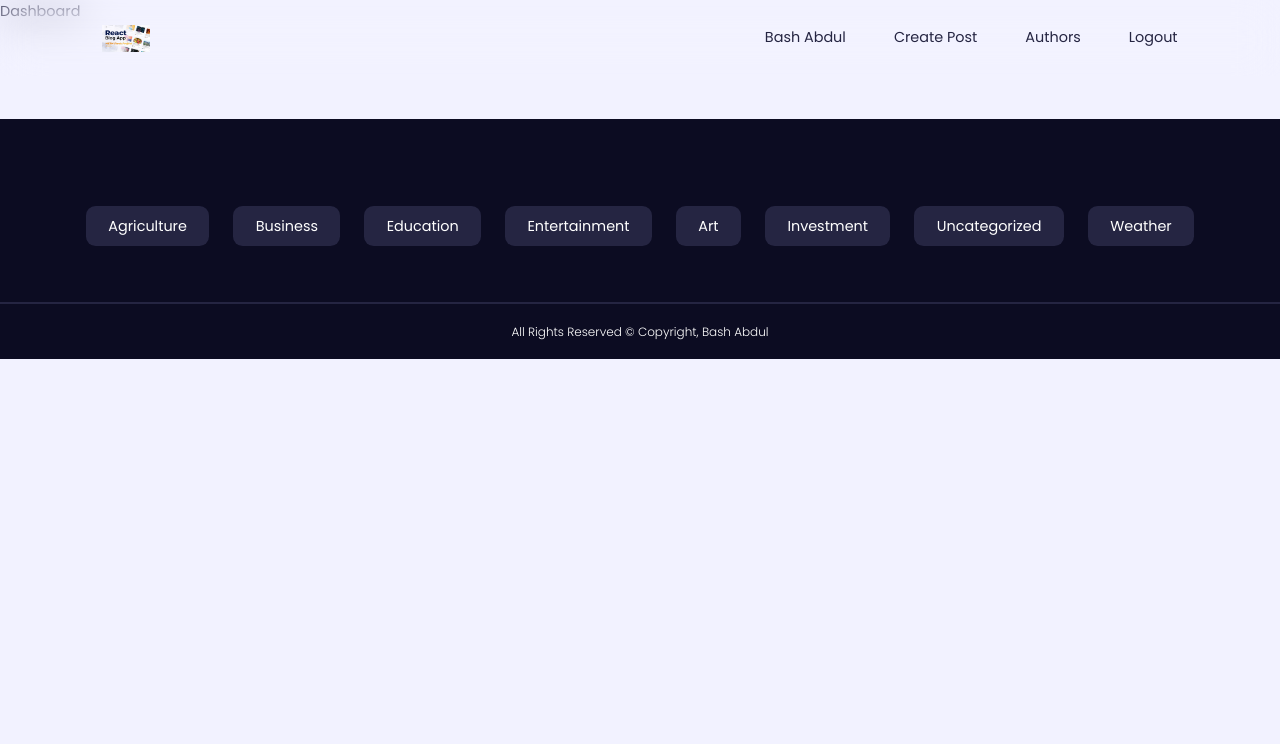
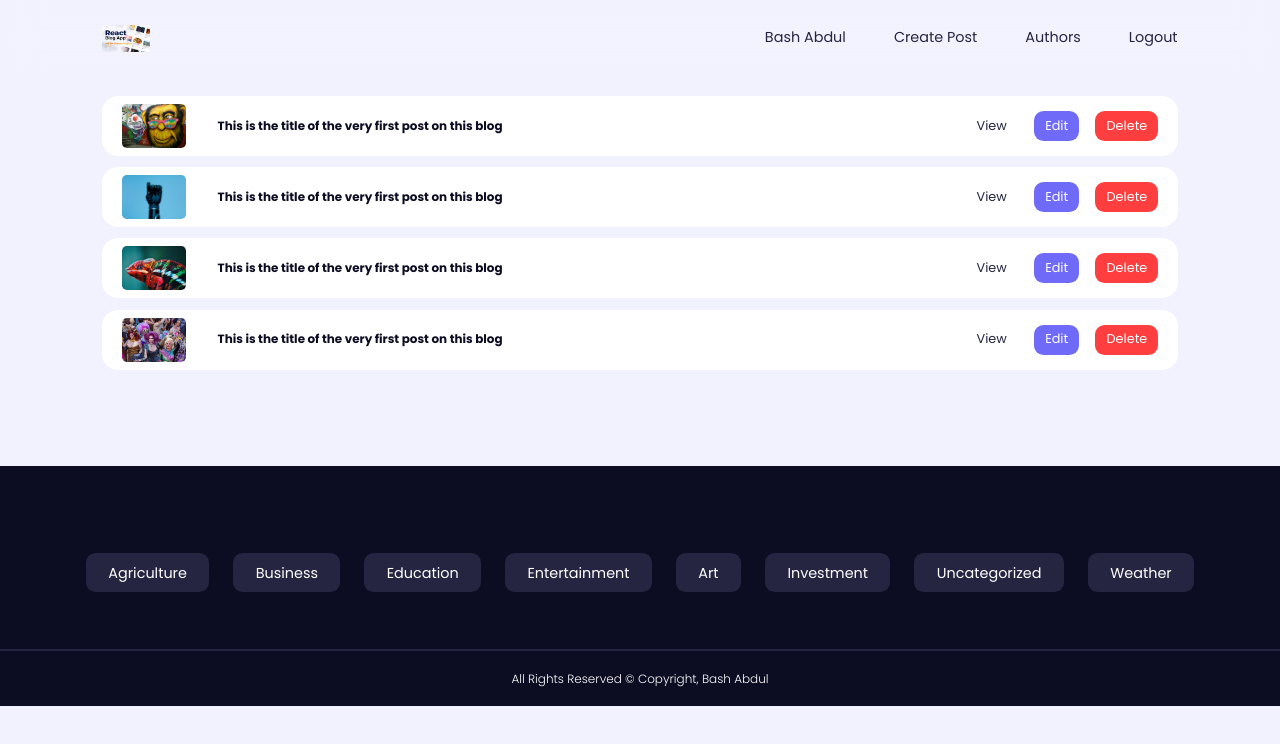
Before and after one commit to Bash-Abdul/Bloggle, a React (Vite) app in the folder client/: page /myposts/1 in a window 1280 px wide. Shown: the top 744 px of the page. Built offline with nearby package versions, Linux system fonts and the light colour scheme.

Commit message:
client side update

```diff
--- a/client/package.json
+++ b/client/package.json
@@ -13,6 +13,7 @@
     "react": "^18.3.1",
     "react-dom": "^18.3.1",
     "react-icons": "^5.4.0",
+    "react-quill": "^2.0.0",
     "react-router-dom": "^7.1.1"
   },
   "devDependencies": {
--- a/client/src/App.jsx
+++ b/client/src/App.jsx
@@ -17,6 +17,7 @@ import Dashboard from "./pages/Dashboard";
 import EditPosts from "./pages/EditPosts";
 import Logout from "./pages/Logout";
 import "./index.css";
+import DeletePosts from "./pages/DeletePosts";
 
 
 
@@ -38,6 +39,7 @@ function App() {
       <Route path="/posts/users/:id" element={<AuthorPosts/>} />
       <Route path="/myposts/:id" element={<Dashboard/>} />
       <Route path="/posts/:id/edit" element={<EditPosts/>} />
+      <Route path="/posts/:id/delete" element={<DeletePosts/>} />
       <Route path="/logout" element={<Logout/>} />
     </Routes>
     <Footer/>
--- a/client/src/index.css
+++ b/client/src/index.css
@@ -370,6 +370,13 @@ input, select, textarea{
 }
 
 
+/* CUSTOM STYLE FOR QUILL */
+.ql-editor{
+    overflow: scroll;
+    background: var(--color-white);
+    height: 10rem !important;
+}
+
 
 
 /* ============================================= AUTHORS ============================================= */
@@ -469,3 +476,40 @@ input, select, textarea{
     margin-inline: auto;
     width: var(--form-width);
 }
+
+
+
+/* ============================================= DASHBOARD ============================================= */
+.dashboard__container{
+    display: flex;
+    flex-direction: column;
+    gap: 0.7rem;
+}
+
+.dashboard__post{
+    display: flex;
+    align-items: center;
+    justify-content: space-between;
+    gap: 1rem;
+    background: var(--color-white);
+    padding: 0.5rem 1.2rem;
+    border-radius: var(--radius-3);
+}
+
+.dashboard__post-info{
+    display: flex;
+    gap: 2rem;
+    width: 100%;
+    align-items: center;
+}
+
+.dashboard__post-thumbnail{
+    width: 4rem;
+    border-radius: var(--radius-1);
+    overflow: hidden;
+}
+
+.dashboard__post-actions{
+    display: flex;
+    gap: 1rem;
+}
--- a/client/src/pages/CreatePosts.jsx
+++ b/client/src/pages/CreatePosts.jsx
@@ -1,8 +1,56 @@
-import React from 'react'
+import React, { useState } from 'react'
+import ReactQuill from 'react-quill'
+import 'react-quill/dist/quill.snow.css'
 
 const CreatePosts = () => {
+  const [title, setTitle] = useState('')
+  const [category, setCategory] = useState('Uncategorized');
+  const [description, setDescription] = useState('')
+  const [thumbnail, setThumbnail] = useState('');
+
+  const POST_CATEGORIES = [
+    "Agriculture", "Business", "Education", "Entertainment", "Art", "Investment","Uncategorized", "Weather"
+  ]
+
+  const modules = {
+    toolbar: [
+      [{'header': [1, 2, 3,4,5,6, false]}],
+      ['bold', 'italic', 'underline', 'strike', 'blockquote'],
+      [{'list': 'ordered'}, {'list':'bullet'}, {'indent':'-1'}, {'indent':'+1'}],
+      ['link', 'image'],
+      ['clean']
+    ],
+  }
+
+  const formats = [
+    'header',
+    'bold', 'italic', 'underline', 'strike', 'blockquote',
+    'list', 'bullet', 'indent',
+    'link', 'image'
+  ]
+
   return (
-    <div>CreatePosts</div>
+    <section className="create-post">
+      <div className="container">
+        <h2>Create Post</h2>
+        <p className="form__error-message">
+          This is an error message
+        </p>
+
+        <form action="" className="form create-post__form">
+          <input type="text" placeholder='Title' value={title} onChange={e=> setTitle(e.target.value)}  autoFocus/>
+
+          <select name="category" value={category} onChange={e=> setCategory(e.target.value)}>
+            {
+              POST_CATEGORIES.map(cat => <option key={cat}>{cat}</option>)
+            }
+          </select>
+          <ReactQuill modules={modules} formats={formats} value={description} onChange={setDescription} />
+          <input type="file" onChange={e=> setThumbnail(e.target.files[0])} accept='png, jpg, jpeg' />
+          <button type='submit' className='btn primary'>Create Post</button>
+        </form>
+      </div>
+    </section>
   )
 }
 
--- a/client/src/pages/Dashboard.jsx
+++ b/client/src/pages/Dashboard.jsx
@@ -1,8 +1,35 @@
-import React from 'react'
+import React, { useState } from 'react'
+import {DUMMY_POSTS} from '../data'
+import {Link} from 'react-router-dom'
 
 const Dashboard = () => {
+  const [posts, setPosts] = useState(DUMMY_POSTS)
   return (
-    <div>Dashboard</div>
+    <section>
+      {
+        posts.length ? (<div className="container dashboard__container">
+          {
+            posts.map(post => {
+              return <article key={post.id} className='dashboard__post'>
+                <div className="dashboard__post-info">
+                  <div className="dashboard__post-thumbnail">
+                    <img src={post.thumbnail} alt="" />
+                  </div>
+
+                  <h5>{post.title}</h5>
+                </div>
+
+                <div className="dashboard__post-actions">
+                  <Link to={`/posts/${post.id}`} className='btn sm'>View</Link>
+                  <Link to={`/posts/${post.id}/edit`} className='btn sm primary'>Edit</Link>
+                  <Link to={`/posts/${post.id}/delete`} className='btn sm danger'>Delete</Link>
+                </div>
+              </article>
+            })
+          }
+        </div> ): <h2 className="center">You have no posts</h2>
+      }
+    </section>
   )
 }
 
--- a/client/src/pages/EditPosts.jsx
+++ b/client/src/pages/EditPosts.jsx
@@ -1,8 +1,56 @@
-import React from 'react'
+import React, { useState } from 'react'
+import ReactQuill from 'react-quill'
+import 'react-quill/dist/quill.snow.css'
 
 const EditPosts = () => {
+  const [title, setTitle] = useState('')
+  const [category, setCategory] = useState('Uncategorized');
+  const [description, setDescription] = useState('')
+  const [thumbnail, setThumbnail] = useState('');
+
+  const POST_CATEGORIES = [
+    "Agriculture", "Business", "Education", "Entertainment", "Art", "Investment","Uncategorized", "Weather"
+  ]
+
+  const modules = {
+    toolbar: [
+      [{'header': [1, 2, 3,4,5,6, false]}],
+      ['bold', 'italic', 'underline', 'strike', 'blockquote'],
+      [{'list': 'ordered'}, {'list':'bullet'}, {'indent':'-1'}, {'indent':'+1'}],
+      ['link', 'image'],
+      ['clean']
+    ],
+  }
+
+  const formats = [
+    'header',
+    'bold', 'italic', 'underline', 'strike', 'blockquote',
+    'list', 'bullet', 'indent',
+    'link', 'image'
+  ]
+
   return (
-    <div>EditPosts</div>
+    <section className="create-post">
+      <div className="container">
+        <h2>Edit Post</h2>
+        <p className="form__error-message">
+          This is an error message
+        </p>
+
+        <form action="" className="form create-post__form">
+          <input type="text" placeholder='Title' value={title} onChange={e=> setTitle(e.target.value)}  autoFocus/>
+
+          <select name="category" value={category} onChange={e=> setCategory(e.target.value)}>
+            {
+              POST_CATEGORIES.map(cat => <option key={cat}>{cat}</option>)
+            }
+          </select>
+          <ReactQuill modules={modules} formats={formats} value={description} onChange={setDescription} />
+          <input type="file" onChange={e=> setThumbnail(e.target.files[0])} accept='png, jpg, jpeg' />
+          <button type='submit' className='btn primary'>Update Post</button>
+        </form>
+      </div>
+    </section>
   )
 }
 
```
Also changed, not shown: 1 other file (tests, documents, lock files or other folders).
